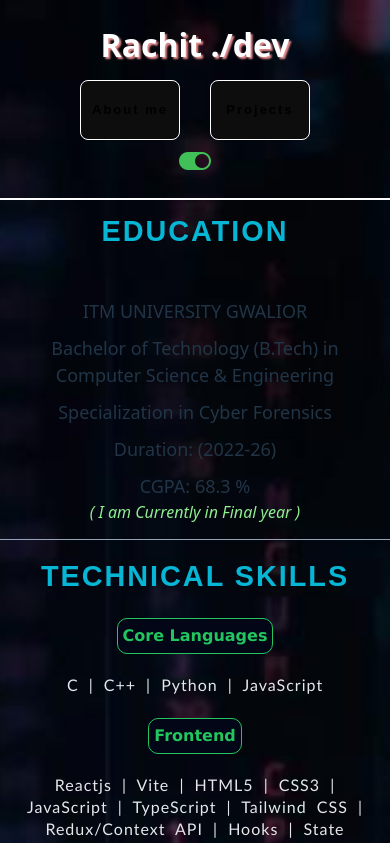
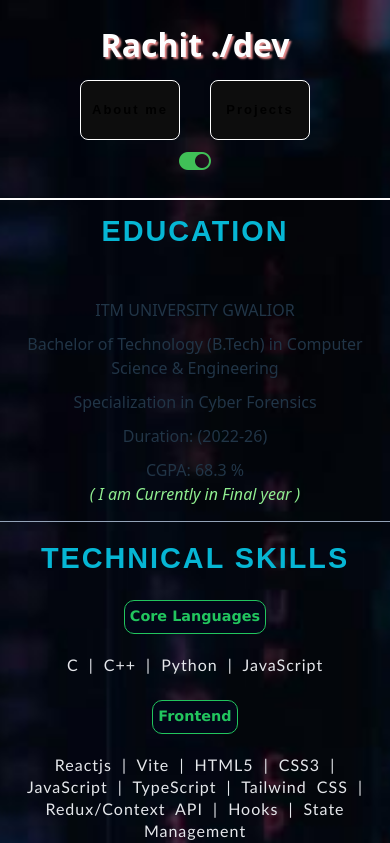
Before and after one commit to mysteriork/PORTFOLIO, a React (Vite) app: page /about in a window 390 px wide. Shown: the top 843 px of the page. Built offline with nearby package versions, Linux system fonts and the light colour scheme.

Commit message:
Resume updated

```diff
--- a/src/portfolio.css
+++ b/src/portfolio.css
@@ -110,7 +110,6 @@ p {
   font-family: Verdana, Geneva, Tahoma, sans-serif;
   letter-spacing: 3px;
   font-weight: bolder;
-
 }
 
 .links {
@@ -440,7 +439,7 @@ p {
 
 .skill > h3 {
   font-family: Verdana, Geneva, Tahoma, sans-serif;
-  font-size: medium;
+  font-size: 0.9rem;
   padding: 5px;
   width: fit-content;
   border: 1px solid var(--accent-green);
@@ -745,6 +744,7 @@ p {
     text-align: center;
     list-style: none;
     font-weight: 500;
+    font-size: medium;
   }
 
   .edu {
@@ -782,10 +782,11 @@ p {
   }
 
   .skill > h3 {
-    font-size: medium;
+    font-size: 0.9rem;
   }
 
   .skill > p {
+    text-align: center;
     font-size: medium;
     font-weight: 500;
   }
```
Also changed, not shown: 2 other files (tests, documents, lock files or other folders).
